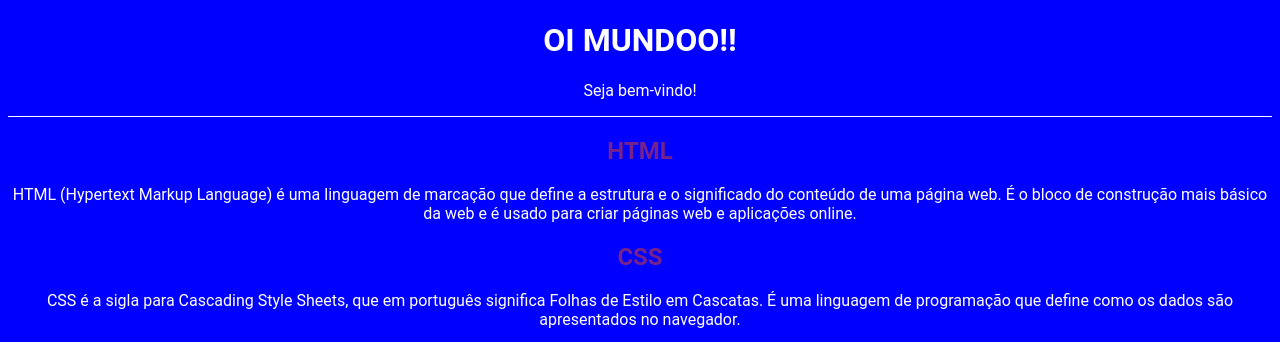
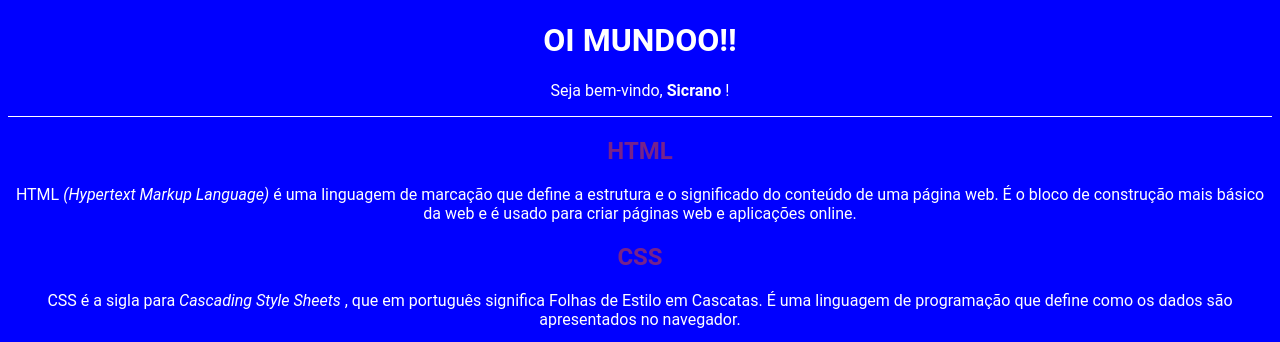
Before and after one commit to profrehl/ALURAHTML, a plain HTML site: page index.html in a window 1280 px wide. Shown: the top 342 px of the page. Drawn offline with Linux system fonts and the light colour scheme.

Commit message:
Add files via upload

```diff
--- a/index.html
+++ b/index.html
@@ -9,15 +9,15 @@
 <body>
     <header>
         <h1> OI MUNDOO!!</h1>
-        <p>Seja bem-vindo!</p>
+        <p>Seja bem-vindo, <span id="nome-usuário"> Sicrano </span> ! </p>
     </header>
 
     <section>
         <h2>HTML</h2>
-        <p>HTML (Hypertext Markup Language) é uma linguagem de marcação que define a estrutura e o significado do conteúdo de uma página web. É o bloco de construção mais básico da web e é usado para criar páginas web e aplicações online. </p>
+        <p>HTML <span class="texto-inglês"> (Hypertext Markup Language) </span> é uma linguagem de marcação que define a estrutura e o significado do conteúdo de uma página web. É o bloco de construção mais básico da web e é usado para criar páginas web e aplicações online. </p>
 
         <h2>CSS</h2>
-        <p>CSS é a sigla para Cascading Style Sheets, que em português significa Folhas de Estilo em Cascatas. É uma linguagem de programação que define como os dados são apresentados no navegador.</p>
+        <p>CSS é a sigla para <span class="texto-inglês"> Cascading Style Sheets </span>, que em português significa Folhas de Estilo em Cascatas. É uma linguagem de programação que define como os dados são apresentados no navegador.</p>
         <img src="imagem/Designer.png" alt="Uma imagem, feita por Inteligência Artificial, do Planeta Terra com varias pessoas de diferentes idades e etnias em torno do Globo."
     </section>
 
--- a/style.css
+++ b/style.css
@@ -18,3 +18,14 @@ footer{
 border-top: 1px solid white;
 
 }
+
+#nome-usuário{
+
+    font-weight: bold;
+}
+
+.texto-inglês{
+
+font-style: italic;
+
+}
```
